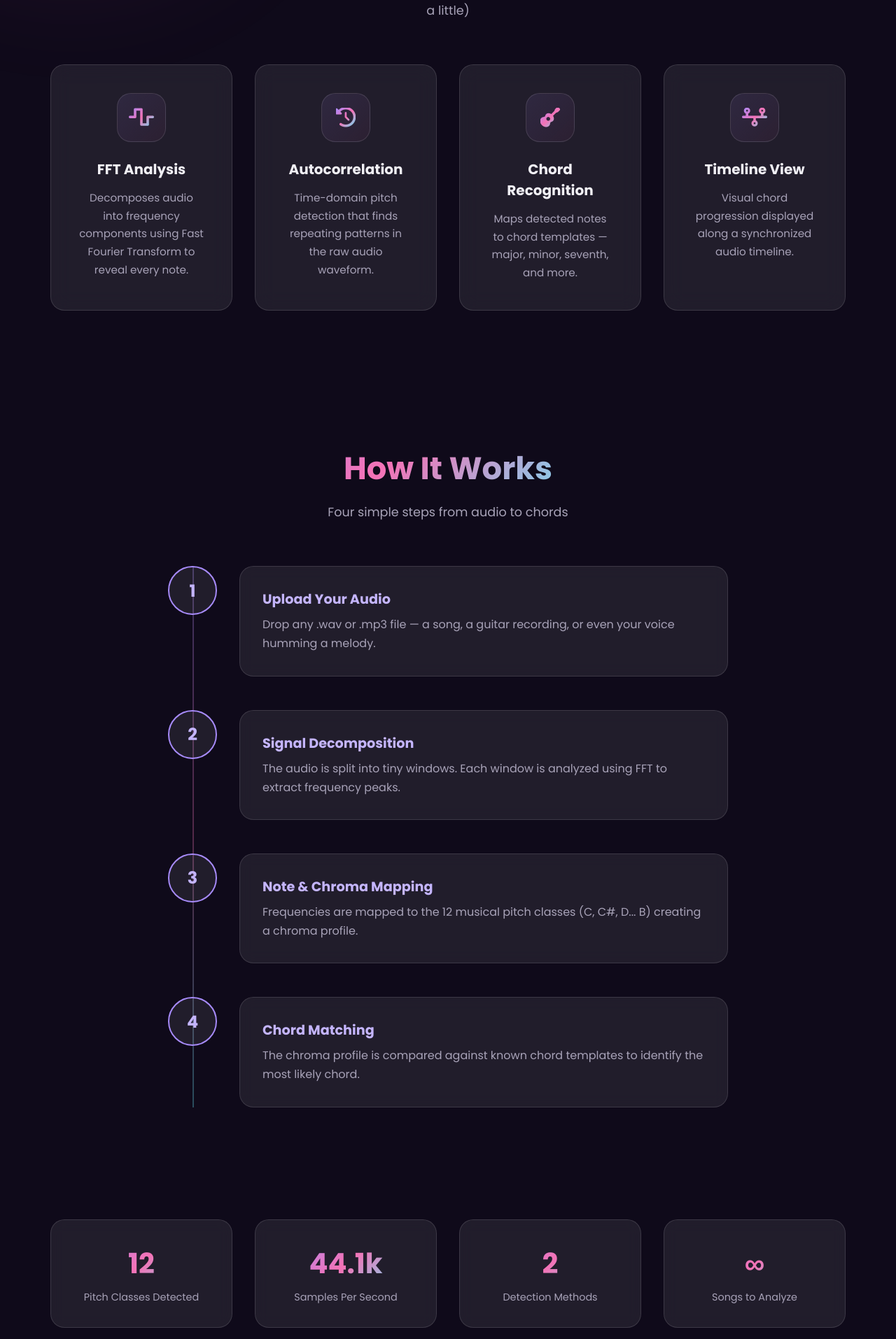
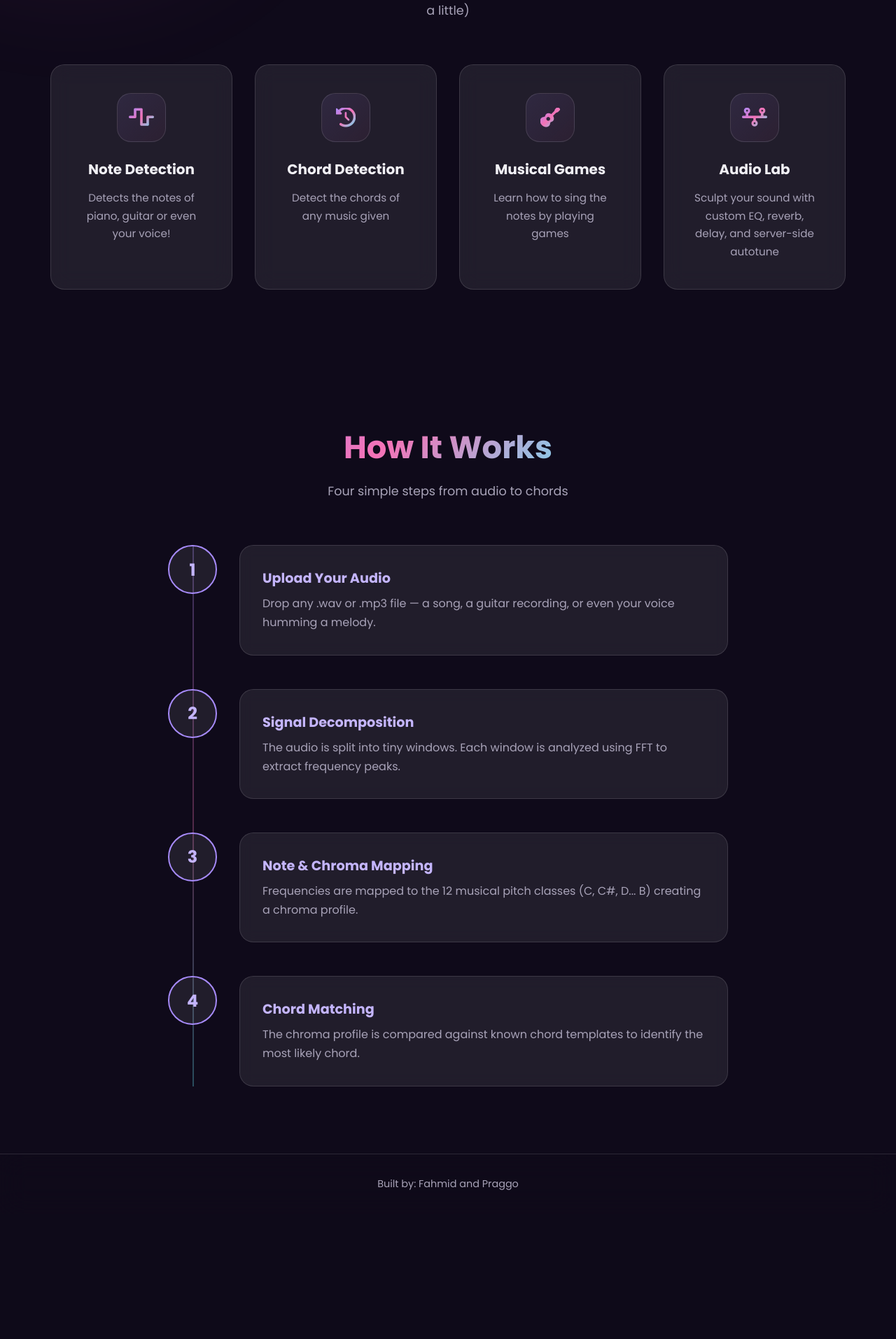
Before and after one commit to ppd-04/ChordiNote, a Django app: page / in a window 1280 px wide. Shown: the part 1046-2960 px from the top of the page at 70% size. After the commit the page ends 2747 px from the top, so only its background shows below. Run offline with Django 5.2, Linux system fonts and the light colour scheme; some libraries are stand-ins or nearby versions.

Commit message:
kichu fix

```diff
--- a/detector/templates/detector/audio_lab.html
+++ b/detector/templates/detector/audio_lab.html
@@ -168,7 +168,7 @@
         <div class="effect-panel reveal" id="autotunePanel">
             <h3><i class="fas fa-microphone"></i> Autotune (Backend)</h3>
             <p style="font-size: 0.9em; color: var(--text-muted); margin-bottom: 1rem;">
-                Locks vocals to nearest musical notes. Processing takes a few seconds on the server.
+                Locks vocals to nearest musical notes.
             </p>
             <div class="effect-row">
                 <label>Smoothness (Pull)</label>
@@ -177,7 +177,7 @@
             </div>
             <div class="effect-row" style="margin-top: 1rem; text-align: center;">
                 <button class="btn btn-primary" id="btnAutotune" onclick="applyBackendAutotune()" style="width: 100%;" disabled>
-                    <i class="fas fa-magic"></i> Apply Autotune
+                    Apply Autotune
                 </button>
             </div>
             <div id="autotuneLoading" style="display:none; text-align:center; margin-top:0.5rem; color:var(--primary-light);">
--- a/detector/templates/detector/base.html
+++ b/detector/templates/detector/base.html
@@ -97,7 +97,7 @@
 
     <footer class="footer">
         <div class="footer-content">
-            <p>Builded by: Fahmid and Praggo</p>
+            <p>Built by: Fahmid and Praggo</p>
         </div>
     </footer>
 
--- a/detector/templates/detector/home.html
+++ b/detector/templates/detector/home.html
@@ -57,9 +57,6 @@
             <a href="{% url 'upload' %}" class="btn btn-primary">
                 <i class="fas fa-wand-magic-sparkles"></i> Start Detecting
             </a>
-            <a href="#how-it-works" class="btn btn-secondary">
-                <i class="fas fa-play"></i> How It Works
-            </a>
         </div>
     </div>
     <div class="hero-visual">
@@ -77,23 +74,23 @@
     <div class="feature-grid">
         <div class="feature-card reveal reveal-delay-1">
             <div class="feature-icon"><i class="fas fa-wave-square"></i></div>
-            <h3>FFT Analysis</h3>
-            <p>Decomposes audio into frequency components using Fast Fourier Transform to reveal every note.</p>
+            <h3>Note Detection</h3>
+            <p>Detects the notes of piano, guitar or even your voice!</p>
         </div>
         <div class="feature-card reveal reveal-delay-2">
             <div class="feature-icon"><i class="fas fa-clock-rotate-left"></i></div>
-            <h3>Autocorrelation</h3>
-            <p>Time-domain pitch detection that finds repeating patterns in the raw audio waveform.</p>
+            <h3>Chord Detection</h3>
+            <p>Detect the chords of any music given</p>
         </div>
         <div class="feature-card reveal reveal-delay-3">
             <div class="feature-icon"><i class="fas fa-guitar"></i></div>
-            <h3>Chord Recognition</h3>
-            <p>Maps detected notes to chord templates — major, minor, seventh, and more.</p>
+            <h3>Musical Games</h3>
+            <p>Learn how to sing the notes by playing games</p>
         </div>
         <div class="feature-card reveal reveal-delay-4">
             <div class="feature-icon"><i class="fas fa-timeline"></i></div>
-            <h3>Timeline View</h3>
-            <p>Visual chord progression displayed along a synchronized audio timeline.</p>
+            <h3>Audio Lab</h3>
+            <p>Sculpt your sound with custom EQ, reverb, delay, and server-side autotune</p>
         </div>
     </div>
 </section>
@@ -136,26 +133,4 @@
 </section>
 
 
-
-<section class="stats-section">
-    <div class="stats-grid">
-        <div class="stat-card reveal reveal-delay-1">
-            <div class="stat-number">12</div>
-            <div class="stat-label">Pitch Classes Detected</div>
-        </div>
-        <div class="stat-card reveal reveal-delay-2">
-            <div class="stat-number">44.1k</div>
-            <div class="stat-label">Samples Per Second</div>
-        </div>
-        <div class="stat-card reveal reveal-delay-3">
-            <div class="stat-number">2</div>
-            <div class="stat-label">Detection Methods</div>
-        </div>
-        <div class="stat-card reveal reveal-delay-4">
-            <div class="stat-number">∞</div>
-            <div class="stat-label">Songs to Analyze</div>
-        </div>
-    </div>
-</section>
-
 {% endblock %}
```
